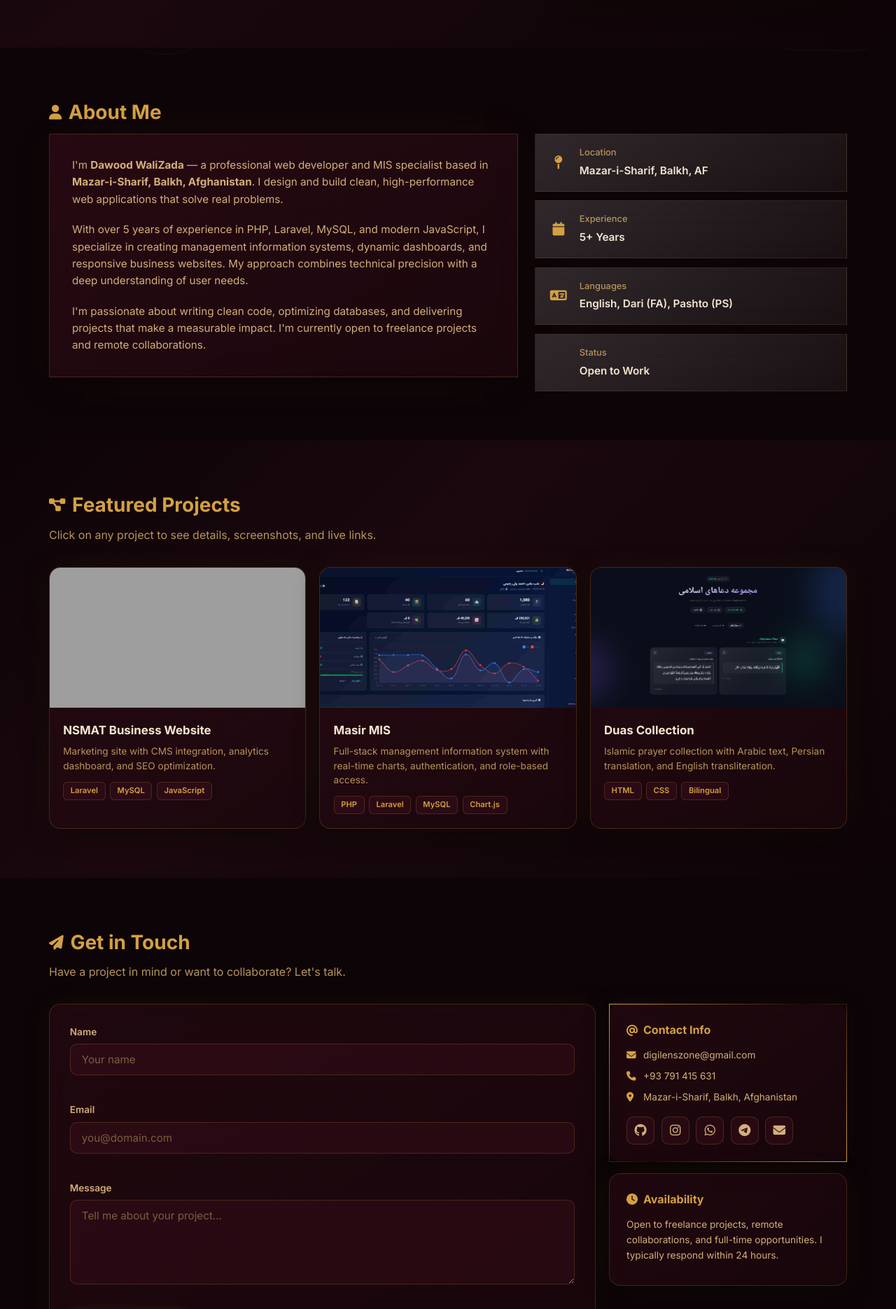
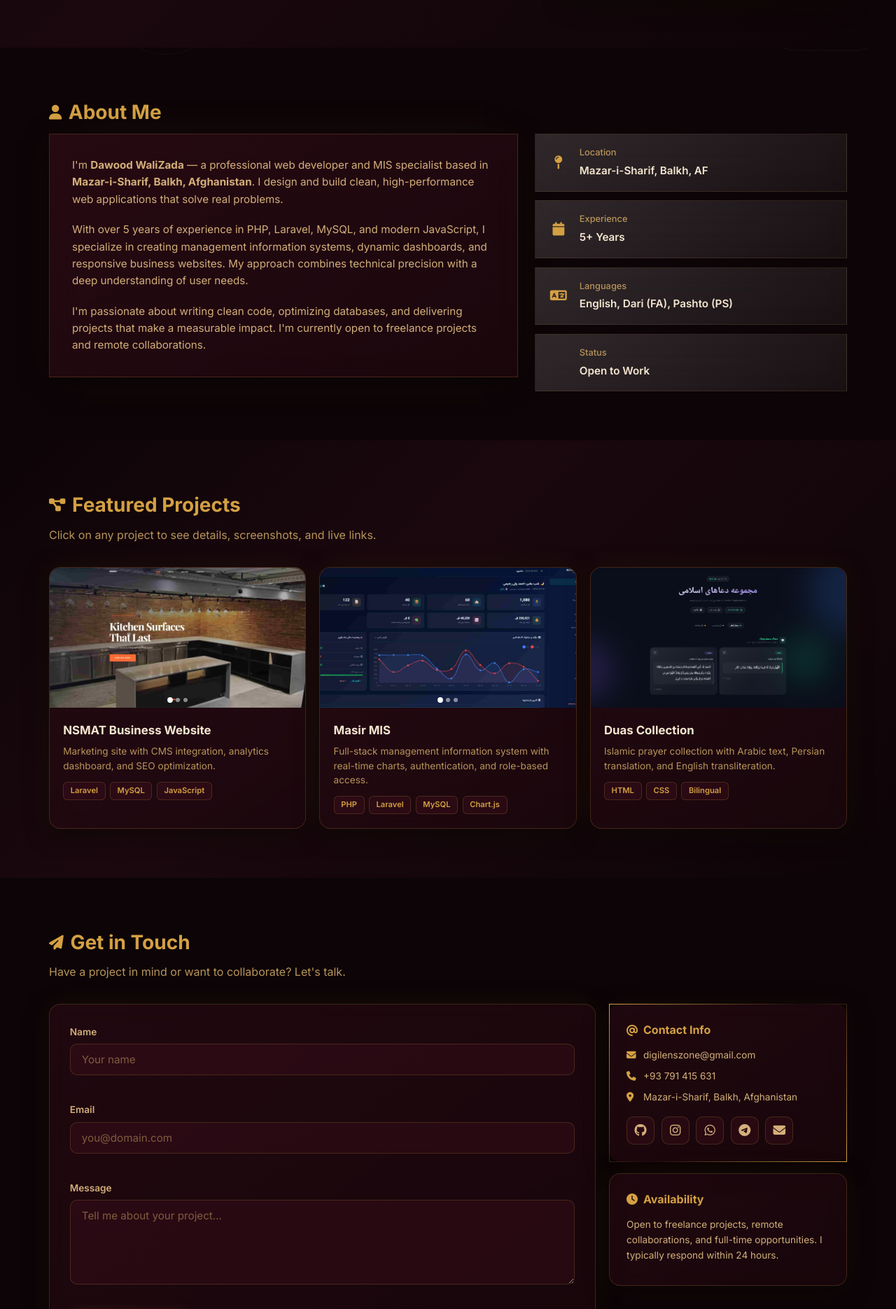
Before and after one commit to DLZLAB/DLZLAB.github.io, a PHP site: page / in a window 1280 px wide. Shown: the part 637-2507 px from the top of the page at 70% size. Run offline with PHP 8.4, Linux system fonts and the light colour scheme; grey boxes are pictures that could not be loaded.

Commit message:
Fix NSMAT thumbnail path, add auto-rotating thumb carousel

```diff
--- a/css/style.css
+++ b/css/style.css
@@ -721,6 +721,48 @@ html[dir="rtl"] body{font-family:'Vazirmatn','Inter',system-ui,sans-serif}
   transform: scale(1.08);
 }
 
+/* Thumbnail carousel */
+.thumb-carousel {
+  position: relative;
+  width: 100%;
+  height: 100%;
+}
+
+.thumb-slide {
+  position: absolute;
+  inset: 0;
+  opacity: 0;
+  transition: opacity 0.8s ease, transform 0.5s ease;
+}
+
+.thumb-slide.active {
+  opacity: 1;
+}
+
+.thumb-dots {
+  position: absolute;
+  bottom: 8px;
+  left: 50%;
+  transform: translateX(-50%);
+  display: flex;
+  gap: 5px;
+  z-index: 2;
+}
+
+.tdot {
+  width: 6px;
+  height: 6px;
+  border-radius: 50%;
+  background: rgba(255,255,255,0.5);
+  transition: all 0.3s ease;
+  cursor: default;
+}
+
+.tdot.active {
+  background: #fff;
+  transform: scale(1.3);
+}
+
 .project-hover {
   position: absolute;
   inset: 0;
--- a/index.html
+++ b/index.html
@@ -190,7 +190,12 @@
     <div class="projects-grid">
       <article class="project-card glass-card" data-modal="modal1">
         <div class="project-thumb">
-          <img src="images/nsmat/1 (1).png" alt="NSMAT Business Website" loading="lazy" />
+          <div class="thumb-carousel">
+            <img src="images/nsmat/1_1.jpg" class="thumb-slide active" alt="NSMAT screenshot" loading="lazy" />
+            <img src="images/nsmat/1_2.jpg" class="thumb-slide" alt="NSMAT screenshot" loading="lazy" />
+            <img src="images/nsmat/1_3.jpg" class="thumb-slide" alt="NSMAT screenshot" loading="lazy" />
+            <div class="thumb-dots"><span class="tdot active"></span><span class="tdot"></span><span class="tdot"></span></div>
+          </div>
           <div class="project-hover"><i class="fas fa-expand"></i> <span data-i18n="project_view">View Details</span></div>
         </div>
         <div class="project-body">
@@ -206,7 +211,12 @@
 
       <article class="project-card glass-card" data-modal="modal2">
         <div class="project-thumb">
-          <img src="images/masir_mis/1.jpg" alt="Masir MIS Dashboard" loading="lazy" />
+          <div class="thumb-carousel">
+            <img src="images/masir_mis/1.jpg" class="thumb-slide active" alt="Masir MIS screenshot" loading="lazy" />
+            <img src="images/masir_mis/2.jpg" class="thumb-slide" alt="Masir MIS screenshot" loading="lazy" />
+            <img src="images/masir_mis/3.jpg" class="thumb-slide" alt="Masir MIS screenshot" loading="lazy" />
+            <div class="thumb-dots"><span class="tdot active"></span><span class="tdot"></span><span class="tdot"></span></div>
+          </div>
           <div class="project-hover"><i class="fas fa-expand"></i> <span data-i18n="project_view">View Details</span></div>
         </div>
         <div class="project-body">
```
Also changed, not shown: js/main.js (+35 -0 lines).
